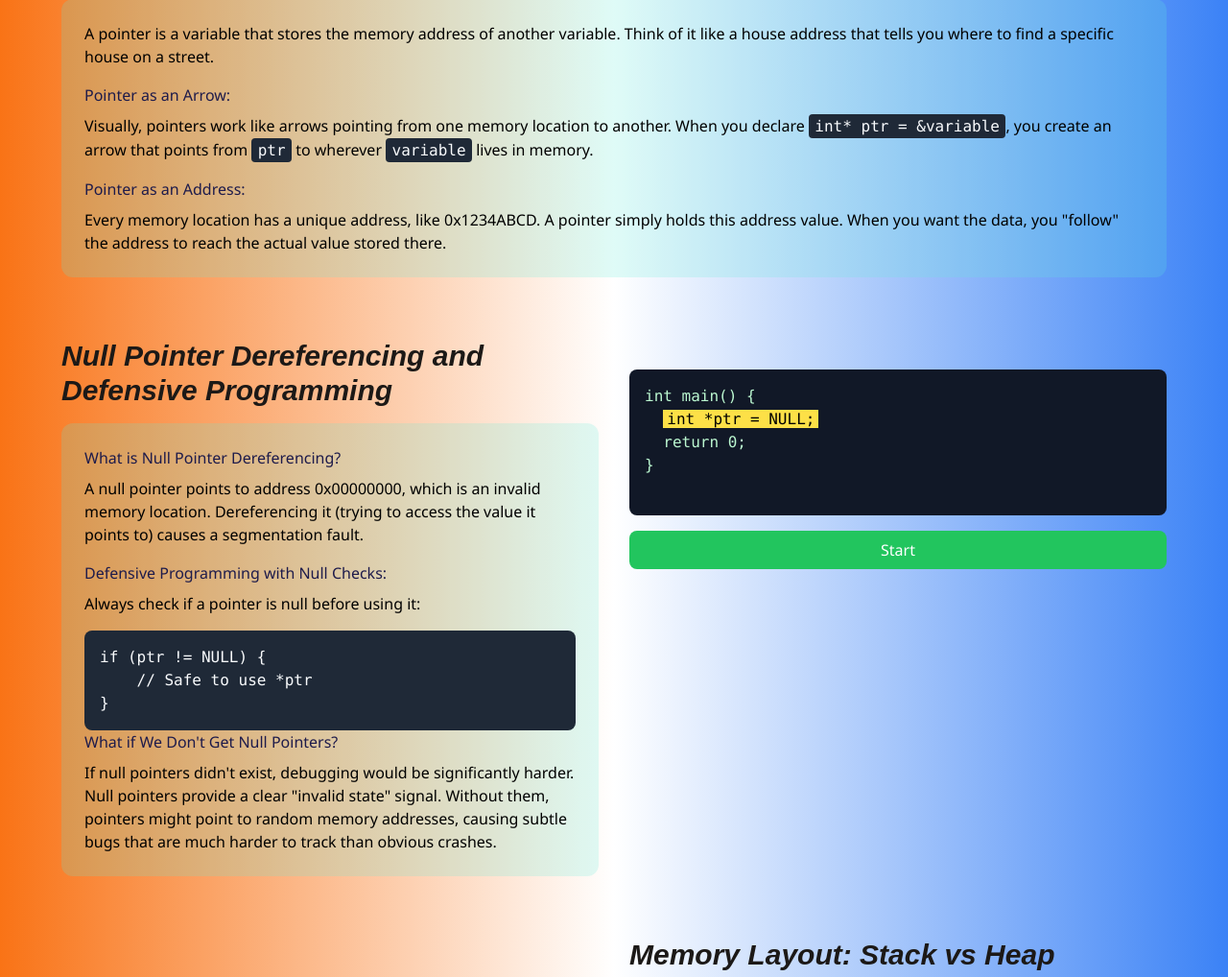
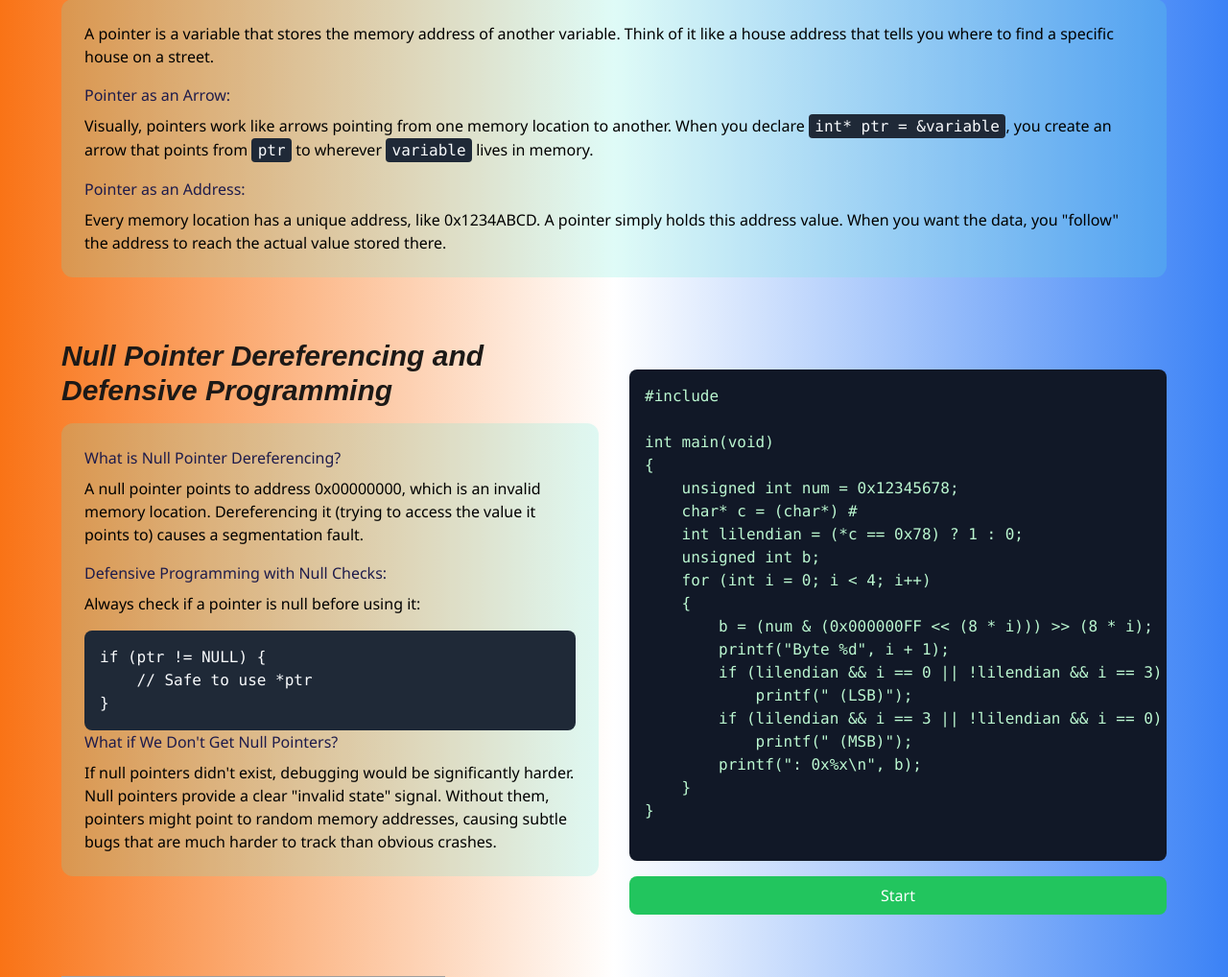
Before and after one commit to BandhanPramanik/memory-visualizer, a Flask app: page / in a window 1280 px wide. Shown: the part 229-1247 px from the top of the page at 96% size. Run offline with Flask 3, Linux system fonts and the light colour scheme; some libraries are stand-ins or nearby versions; some web fonts are replaced; grey boxes are pictures that could not be loaded.

Commit message:
Final final

```diff
--- a/templates/index.html
+++ b/templates/index.html
@@ -124,13 +124,28 @@
                     </div>
                 </div>
                 <div class="right-stuff md:w-1/2 md:pl-4">
-                    <!-- Empty space for future content or visualization -->
+
                      <div class="max-w-4xl mx-auto mt-8">
   <!-- Code Box -->
   <pre class="code-box bg-gray-900 text-green-200 p-4 rounded-lg font-mono">
-int main() {
-  <span class="bg-yellow-300 text-black px-1">int *ptr = NULL;</span>
-  return 0;
+#include <stdio.h>
+
+int main(void)
+{
+    unsigned int num = 0x12345678;
+    char* c = (char*) &num;
+    int lilendian = (*c == 0x78) ? 1 : 0;
+    unsigned int b;
+    for (int i = 0; i < 4; i++)
+    {
+        b = (num & (0x000000FF << (8 * i))) >> (8 * i);
+        printf("Byte %d", i + 1);
+        if (lilendian && i == 0 || !lilendian && i == 3)
+            printf(" (LSB)");
+        if (lilendian && i == 3 || !lilendian && i == 0)
+            printf(" (MSB)");
+        printf(": 0x%x\n", b);
+    }
 }
   </pre>
   <div id="app-container" class="panel">
@@ -175,7 +190,8 @@ int main() {
 
             <div class="entire-row flex flex-col md:flex-row mb-16">
                 <div class="left-stuff md:w-1/2 md:pr-4 mb-6 md:mb-0">
-                    <!-- Empty space for future content or visualization -->
+
+					<img src="https://www.nilebits.com/wp-content/uploads/2024/06/Stack-vs.-Heap-in-C-What-Every-Developer-Should-Know.png" alt="Diagram of Stack vs Heap Memory">
                 </div>
                 <div class="right-stuff md:w-1/2 md:pl-4">
                     <h2 class="text-2xl md:text-3xl sansation-bold-italic  mb-4 text-stone-900">Memory Layout: Stack vs Heap</h2>
@@ -215,13 +231,15 @@ int main() {
                     </div>
                 </div>
                 <div class="right-stuff md:w-1/2 md:pl-4">
-                    <!-- Empty space for future content or visualization -->
+
+					<img src="https://baoqger.github.io/images/stack_frames.png" alt="Distinguishing Call stack and Stack Frames">
                 </div>
             </div>
 
             <div class="entire-row flex flex-col md:flex-row mb-16">
                 <div class="left-stuff md:w-1/2 md:pr-4 mb-6 md:mb-0">
-                    <!-- Empty space for future content or visualization -->
+
+					<img src="https://www.log2base2.com/images/c/pass-pointer-argument-to-function.png" alt="Passing pointer to function as argument in C">
                 </div>
                 <div class="right-stuff md:w-1/2 md:pl-4">
                     <h2 class="text-2xl md:text-3xl sansation-bold-italic  mb-4 text-stone-900">Why Arrays are Stored in Heap for Function Calls</h2>
@@ -261,13 +279,15 @@ int main() {
                     </div>
                 </div>
                 <div class="right-stuff md:w-1/2 md:pl-4">
-                    <!-- Empty space for future content or visualization -->
+
+					<img src="https://swiftunboxed.com/images/alignment-padding-bytes.png" alt="A bool type variable occupied 8 bits of space, 0x00-0x08, and then 0x16-0x24.">
                 </div>
             </div>
 
             <div class="entire-row flex flex-col md:flex-row mb-16">
                 <div class="left-stuff md:w-1/2 md:pr-4 mb-6 md:mb-0">
-                    <!-- Empty space for future content or visualization -->
+
+				<img src="https://static.learnmeabitcoin.com/diagrams/png/bytes-little-endian.png" alt="Understanding Little and Big Endian based on eggs">
                 </div>
                 <div class="right-stuff md:w-1/2 md:pl-4">
                     <h2 class="text-2xl md:text-3xl sansation-bold-italic  mb-4 text-stone-900">Endianness: Big vs Little Endian</h2>
@@ -320,7 +340,8 @@ int main() {
                     </div>
                 </div>
                 <div class="right-stuff md:w-1/2 md:pl-4">
-                    <!-- Empty space for future content or visualization -->
+
+					<img src="https://courses.grainger.illinois.edu/cs225/fa2022/assets/notes/stack_heap_memory/memory_layout.png" alt="Diagram showing Stack and heap growing in opposite directions (stack downwards, towards lower addresses) and heap upwards">
                 </div>
             </div>
         </div>
```
